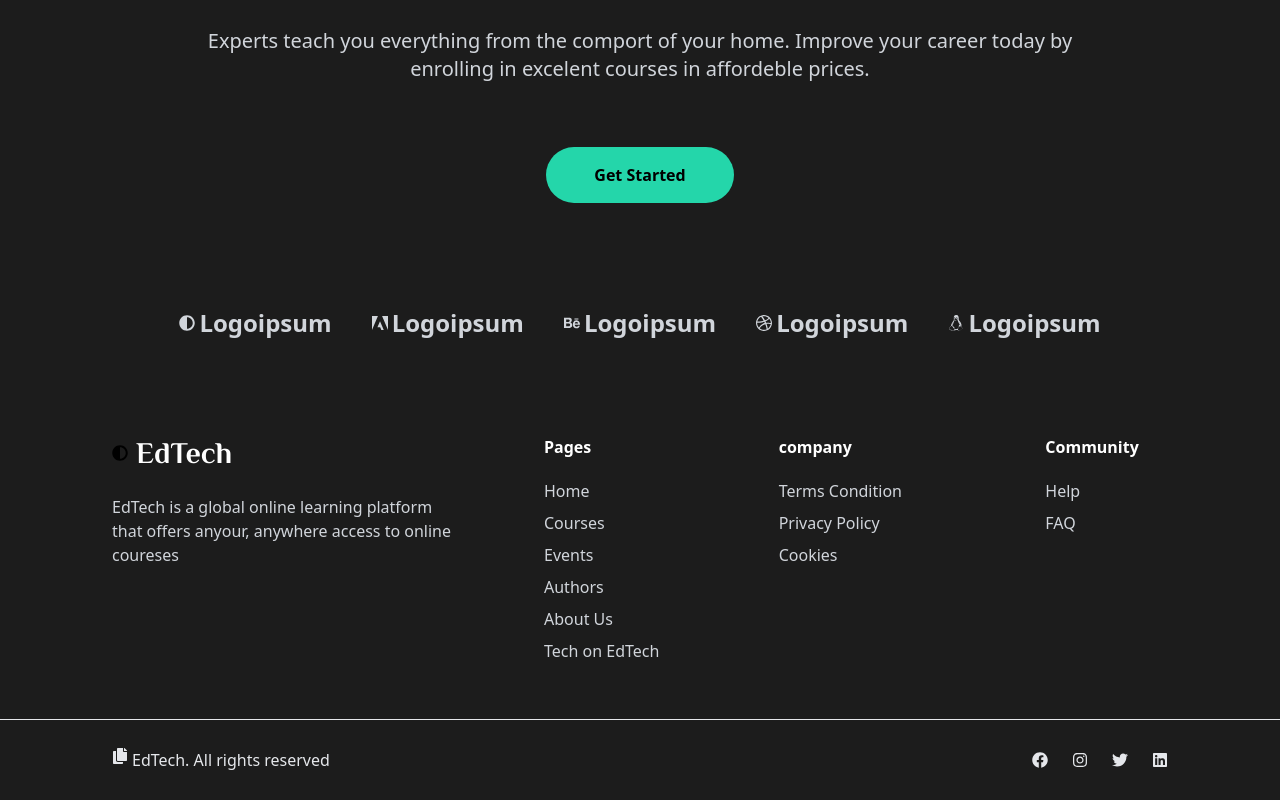
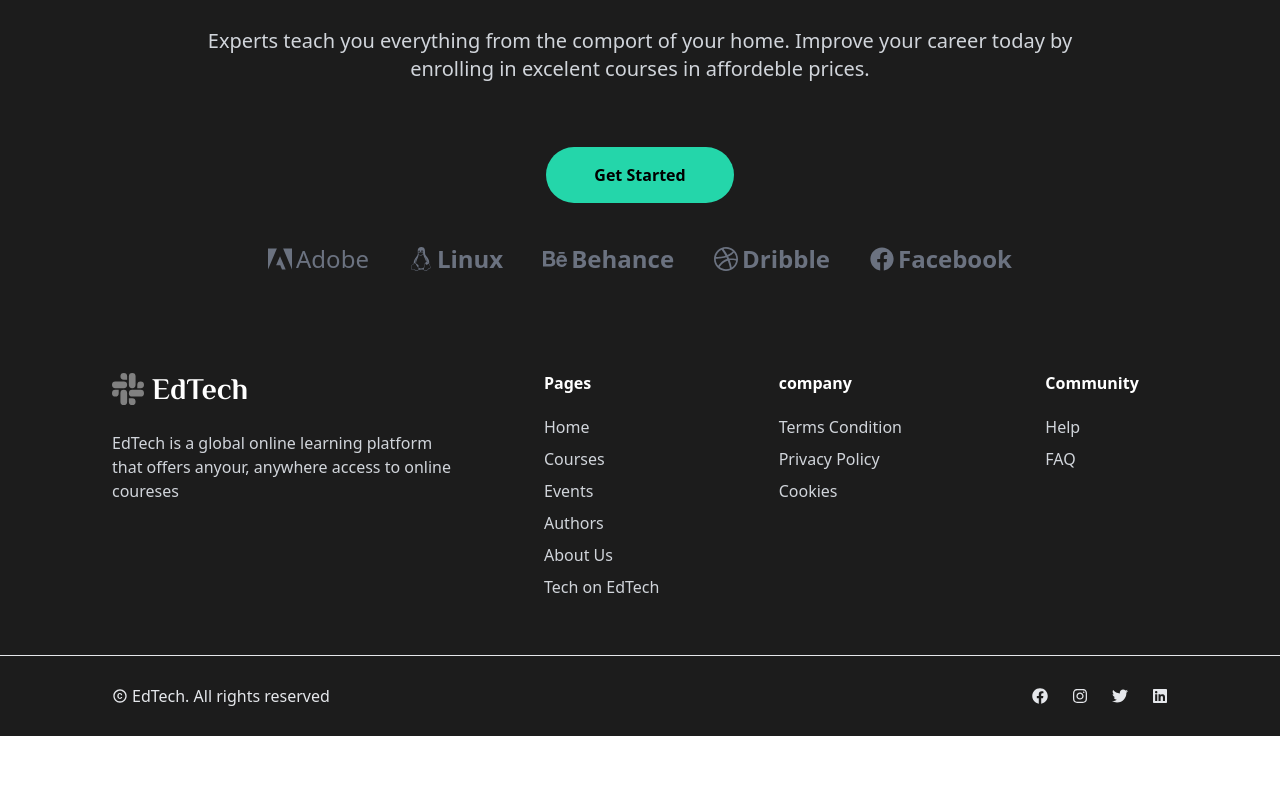
Before and after one commit to sejarparvez/EdTech, a React (Vite) app: page / in a window 1280 px wide. Shown: the part 4331-5131 px from the top of the page. After the commit the page ends 5067 px from the top, so only its background shows below. Built offline with nearby package versions, Linux system fonts and the light colour scheme.

Commit message:
improve design

```diff
--- a/src/components/Home/Action.tsx
+++ b/src/components/Home/Action.tsx
@@ -1,4 +1,4 @@
-import { FaAdjust } from "react-icons/fa";
+import { FaFacebook } from "react-icons/fa";
 import { SiAdobe, SiBehance, SiDribbble, SiLinux } from "react-icons/si";
 
 export default function Action() {
@@ -15,26 +15,26 @@ export default function Action() {
       <button className="my-10 rounded-full bg-[#24d6aa] px-12 py-4 font-bold">
         Get Started
       </button>
-      <div className="mt-16 flex flex-wrap items-center justify-center gap-10 ">
-        <div className="flex items-center gap-1 text-gray-300">
-          <FaAdjust />
-          <div className="text-2xl font-bold ">Logoipsum</div>
+      <div className="flex flex-wrap items-center justify-center gap-4 md:gap-10">
+        <div className="flex items-center gap-1 text-2xl font-bol text-gray-500">
+          <SiAdobe />
+          <div>Adobe</div>
         </div>
-        <div className="flex items-center gap-1  text-gray-300">
-          <SiAdobe />
-          <div className="text-2xl font-bold">Logoipsum</div>
+        <div className="flex items-center gap-1 text-2xl font-bold text-gray-500">
+          <SiLinux />
+          <div>Linux</div>
         </div>
-        <div className="flex items-center gap-1 text-gray-300">
+        <div className="flex items-center gap-1 text-2xl font-bold text-gray-500">
           <SiBehance />
-          <div className="text-2xl font-bold">Logoipsum</div>
+          <div>Behance</div>
         </div>
-        <div className="flex items-center gap-1 text-gray-300">
+        <div className="flex items-center gap-1 text-2xl font-bold text-gray-500">
           <SiDribbble />
-          <div className="text-2xl font-bold ">Logoipsum</div>
+          <div>Dribble</div>
         </div>
-        <div className="flex items-center gap-1 text-gray-300">
-          <SiLinux />
-          <div className="text-2xl font-bold ">Logoipsum</div>
+        <div className="flex items-center gap-1 text-2xl font-bold text-gray-500">
+          <FaFacebook />
+          <div>Facebook</div>
         </div>
       </div>
     </div>
--- a/src/components/Home/Footer.tsx
+++ b/src/components/Home/Footer.tsx
@@ -1,11 +1,6 @@
-import {
-  FaAdjust,
-  FaCopy,
-  FaFacebook,
-  FaInstagram,
-  FaLinkedin,
-  FaTwitter,
-} from "react-icons/fa";
+import { FaFacebook, FaInstagram, FaLinkedin, FaTwitter } from "react-icons/fa";
+import { MdCopyright } from "react-icons/md";
+import { SiSlack } from "react-icons/si";
 
 export default function Footer() {
   return (
@@ -14,7 +9,7 @@ export default function Footer() {
         <div className=" col-span-2 row-span-1 pr-7 md:col-span-3">
           <div className="flex items-center gap-2">
             <div>
-              <FaAdjust />
+              <SiSlack size="32" color="gray" />
             </div>
             <div className="font-philosopher text-3xl font-bold text-white">
               EdTech
@@ -48,9 +43,9 @@ export default function Footer() {
       </div>
       <hr />
       <div className="flex flex-col items-center justify-between gap-4 py-3 md:flex-row md:px-28">
-        <div className="flex gap-1 text-gray-200">
+        <div className="flex gap-1 items-center text-gray-200">
           <span>
-            <FaCopy />
+            <MdCopyright />
           </span>
           <span>EdTech. All rights reserved</span>
         </div>
--- a/src/components/Testimonials/Model.tsx
+++ b/src/components/Testimonials/Model.tsx
@@ -1,4 +1,4 @@
-import { FaComment } from "react-icons/fa";
+import { FaRegComments } from "react-icons/fa";
 
 export default function Model({
   image,
@@ -28,7 +28,7 @@ export default function Model({
           </div>
         </div>
         <div>
-          <FaComment />
+          <FaRegComments size="32" />
         </div>
       </div>
       <div>{description}</div>
```
